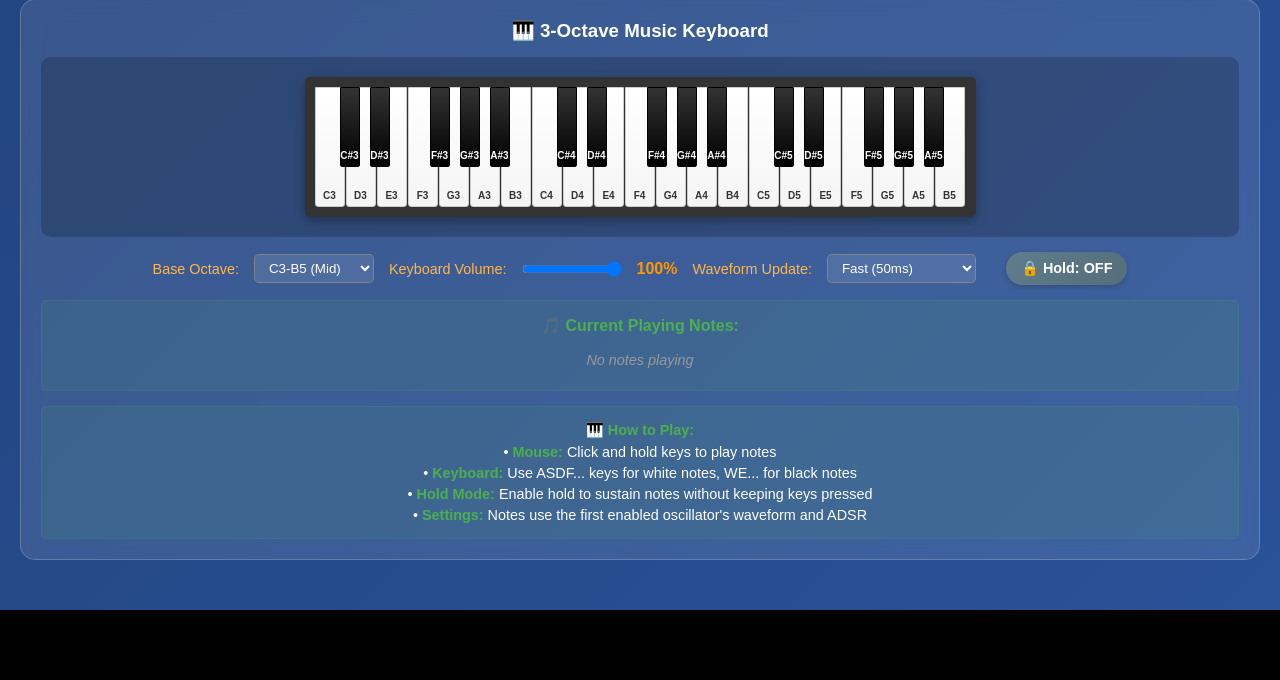
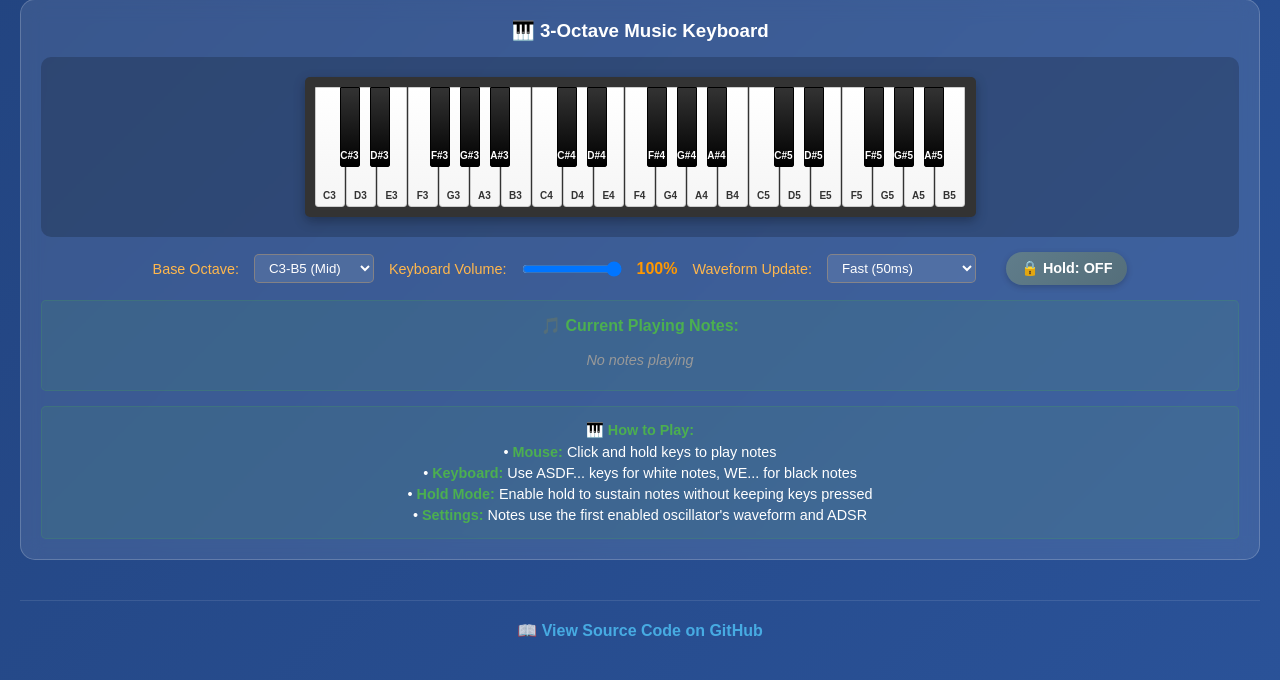
Before and after one commit to elbartohub/FrequencyBeats, a Flask app: page / in a window 1280 px wide. Shown: the part 1271-1951 px from the top of the page. Before the commit the page ends 1881 px from the top, so only its background shows below. Run offline with Flask 3, Linux system fonts and the light colour scheme.

Commit message:
Add GitHub source code link to footer
- Added footer section with link to https://github.com/elbartohub/FrequencyBeats
- Styled footer with consistent theme colors and subtle border
- Link opens in new tab for better user experience
- Positioned at bottom of page for easy access to source code

```diff
--- a/templates/index.html
+++ b/templates/index.html
@@ -2387,5 +2387,15 @@
             }, 300); // Increased delay to ensure layout is complete
         });
     </script>
+
+    <!-- Footer with GitHub link -->
+    <footer style="text-align: center; margin-top: 40px; padding: 20px; border-top: 1px solid rgba(255,255,255,0.1);">
+        <p style="margin: 0; opacity: 0.8;">
+            📖 <a href="https://github.com/elbartohub/FrequencyBeats" target="_blank"
+                 style="color: #4FC3F7; text-decoration: none; font-weight: bold;">
+                View Source Code on GitHub
+            </a>
+        </p>
+    </footer>
 </body>
 </html>
```
